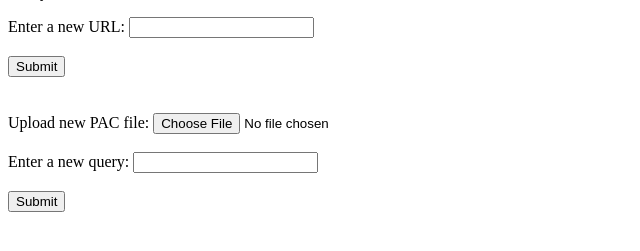
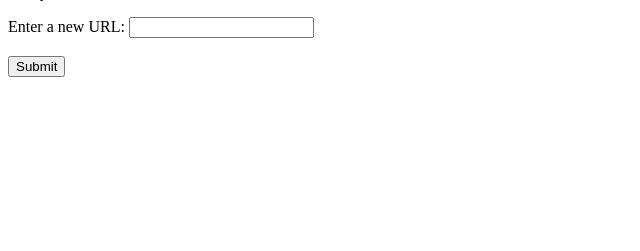
Before and after one commit to SYNically-ACKward/pac-parse-app, a Flask app: template templates/result.html in a window 1280 px wide. Shown: the part 131-382 px from the top of the page, without its empty margins (0-640 px from the left). Run offline with Flask 3, Linux system fonts and the light colour scheme; the template is opened without the code that fills it, so the values that code supplies are empty.

Commit message:
update result page

```diff
--- a/templates/result.html
+++ b/templates/result.html
@@ -17,16 +17,5 @@
         <br><br>
         <button type="submit">Submit</button>
     </form>
-    <br><br>
-
-    <form action="/upload" method="post" enctype="multipart/form-data">
-        <label for="pacFile">Upload new PAC file:</label>
-        <input type="file" id="pacFile" name="pacFile" required accept=".pac">
-        <br><br>
-        <label for="query">Enter a new query:</label>
-        <input type="text" id="query" name="query" required>
-        <br><br>
-        <button type="submit">Submit</button>
-    </form>
 </body>
 </html>
```
